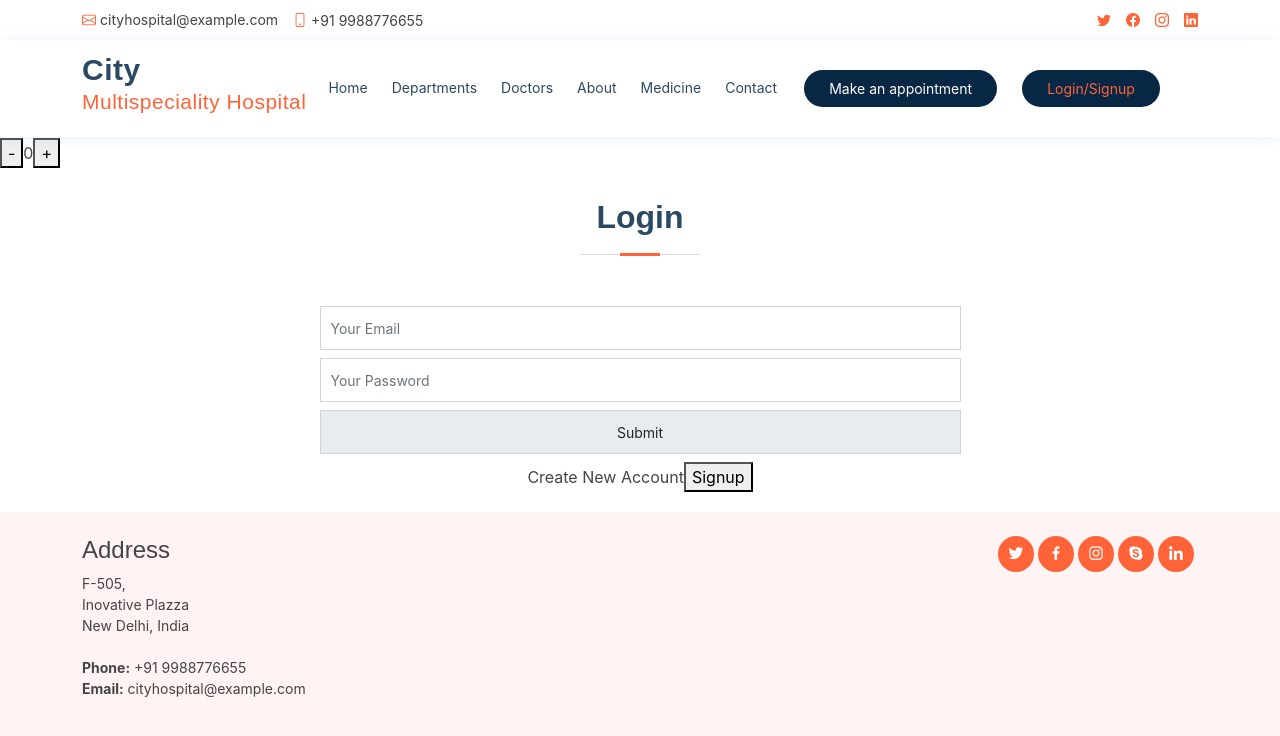
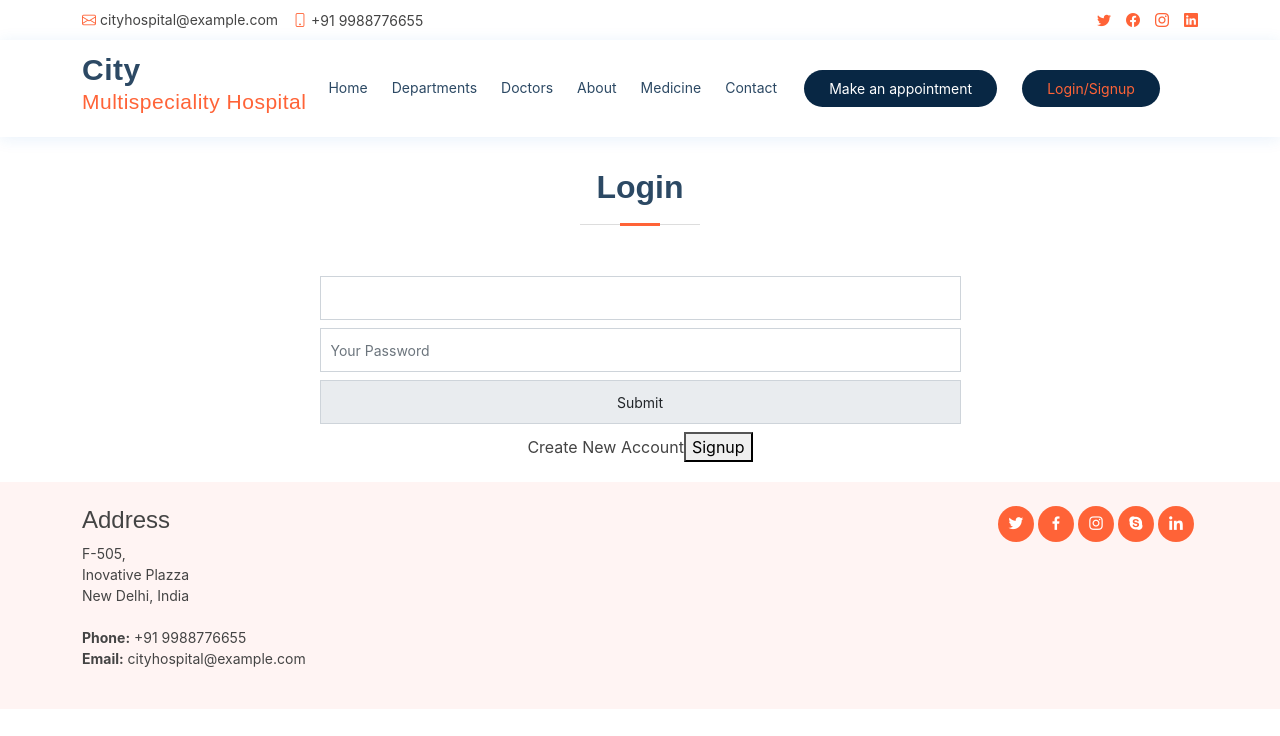
Before and after one commit to kartik5800/city, a React (Create React App) app: page /Auth in a window 1280 px wide. Shown: the top 736 px of the page. Built offline with nearby package versions, Linux system fonts and the light colour scheme.

Commit message:
4-5- validation

```diff
--- a/package.json
+++ b/package.json
@@ -6,12 +6,14 @@
     "@testing-library/jest-dom": "^5.16.4",
     "@testing-library/react": "^13.1.1",
     "@testing-library/user-event": "^13.5.0",
+    "formik": "^2.2.9",
     "react": "^18.0.0",
     "react-dom": "^18.0.0",
     "react-router-dom": "^5.2.0",
     "react-scripts": "5.0.1",
     "reactstrap": "^9.0.2",
-    "web-vitals": "^2.1.4"
+    "web-vitals": "^2.1.4",
+    "yup": "^0.32.11"
   },
   "scripts": {
     "start": "react-scripts start",
--- a/src/App.js
+++ b/src/App.js
@@ -19,7 +19,7 @@ function App() {
   return (
     <div>
        <Header />
-       <Counter />
+       {/* <Counter /> */}
        <Switch>
          <Route exact path={"/"} component={Home} />
          <Route exact path={"/Departments"} component={Departments} />
--- a/src/Containers/Auth/Auth.js
+++ b/src/Containers/Auth/Auth.js
@@ -1,4 +1,6 @@
 import React, { useState } from 'react';
+import * as yup from 'yup';
+import { Form, Formik, useFormik } from 'formik';
 
 function Auth(props) {
     const [userType, setUserType] = useState('Login')
@@ -12,6 +14,27 @@ function Auth(props) {
 
     }
 
+    let Login = {
+        email: yup.string().required('enter email').email('enter valid email'),
+        password: yup.string().required('please enter password'),
+    }
+
+    let loginschema = yup.object().shape(Login)
+
+    const formik = useFormik({
+        initialValues: {
+
+            email: '',
+            password: ''
+        },
+
+        validationSchema: loginschema,
+        onSubmit: values => {
+            alert(JSON.stringify(values, null, 2));
+        }
+    });
+    console.log(formik.errors);
+
     return (
         <section id="appointment" className="appointment d-flex">
             <div className="container">
@@ -23,6 +46,8 @@ function Auth(props) {
                     }
                 </div>
                 <div className='php-email-form'>
+                    <Formik value={formik}>
+                        <Form onSubmit={formik.handleSubmit}>
                             <div className='row align-items-center justify-content-center'>
                                 {
                                     userType === 'Login' ? null
@@ -34,19 +59,35 @@ function Auth(props) {
                                 }
                                 {/* <form method="post"> */}
                                 <div className="col-md-7 form-group mt-3 mt-md-0">
-                            <input type="email" className="form-control" name="email" id="email" placeholder="Your Email" data-rule="email" data-msg="Please enter a valid email" />
+                                    <input
+                                        type="text"
+                                        className="form-control"
+                                        name="email"
+                                        id="email"
+                                        onChange={formik.handleChange}
+                                        value={formik.values.email} />
                                     <div className="validate" />
                                 </div>
                                 <div className="col-md-7 form-group mt-3 mt-md-0">
-                            <input type="email" className="form-control" name="email" id="email" placeholder="Your Password" data-rule="Password" data-msg="Please enter an Password" />
+                                    <input
+                                    type="password"
+                                    className="form-control"
+                                    name="password"
+                                    id="password"
+                                    placeholder="Your Password"
+                                    onChange={formik.handleChange}
+                                    value={formik.values.password}
+                                     />
                                     <div className="validate" />
                                 </div>
                                 <div className="col-md-7 form-group mt-3 mt-md-0">
-                            <input type="submit" className="form-control" name="submit" id="submit"/>
+                                    <input type="submit" className="form-control" name="submit" id="submit" />
                                     <div className="validate" />
+
                                 </div>
-                        {/* </form> */}
-
+                            </div>
+                        </Form>
+                    </Formik>
 
                     {
                         userType === 'Login' ?
@@ -62,8 +103,9 @@ function Auth(props) {
                     </div>
                 </div>
             </div>
-            </div>
-        </section>
+
+
+        </section >
     );
 }
 
```
Also changed, not shown: 1 other file (tests, documents, lock files or other folders). Lines whose indentation alone changed are shown as unchanged.
